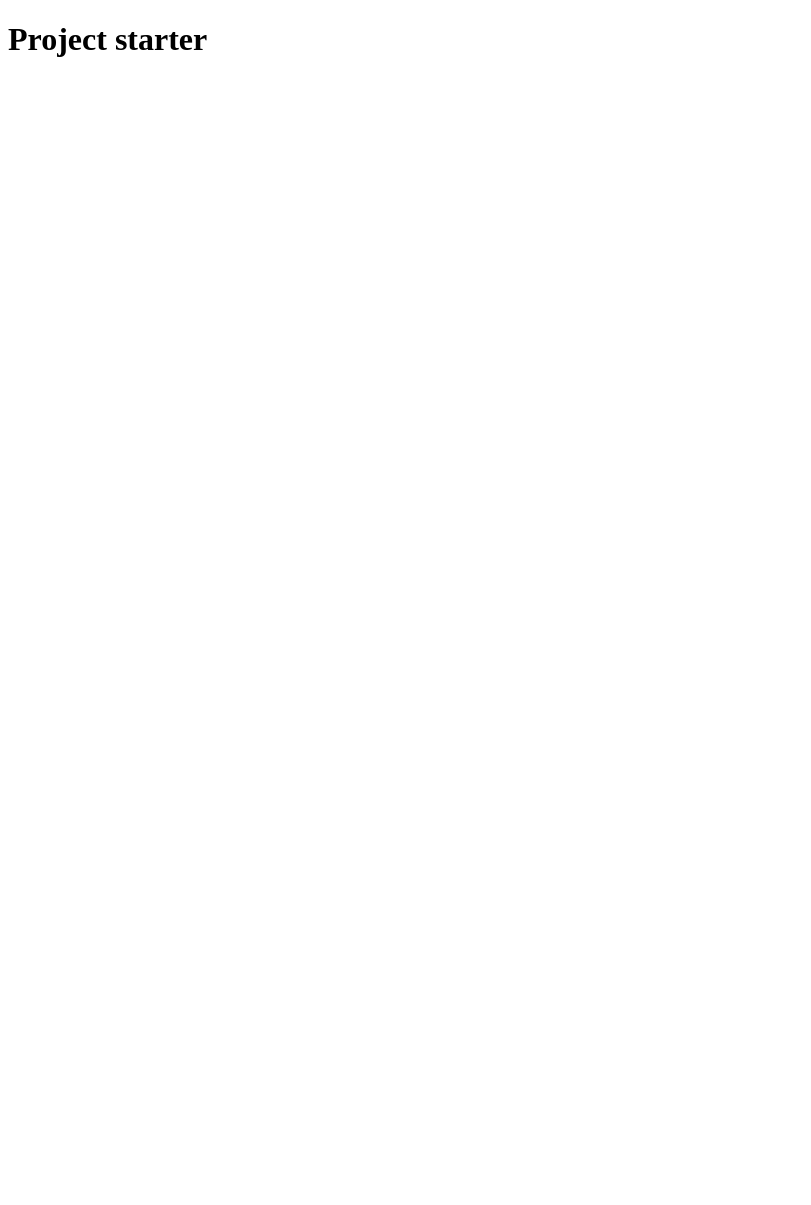
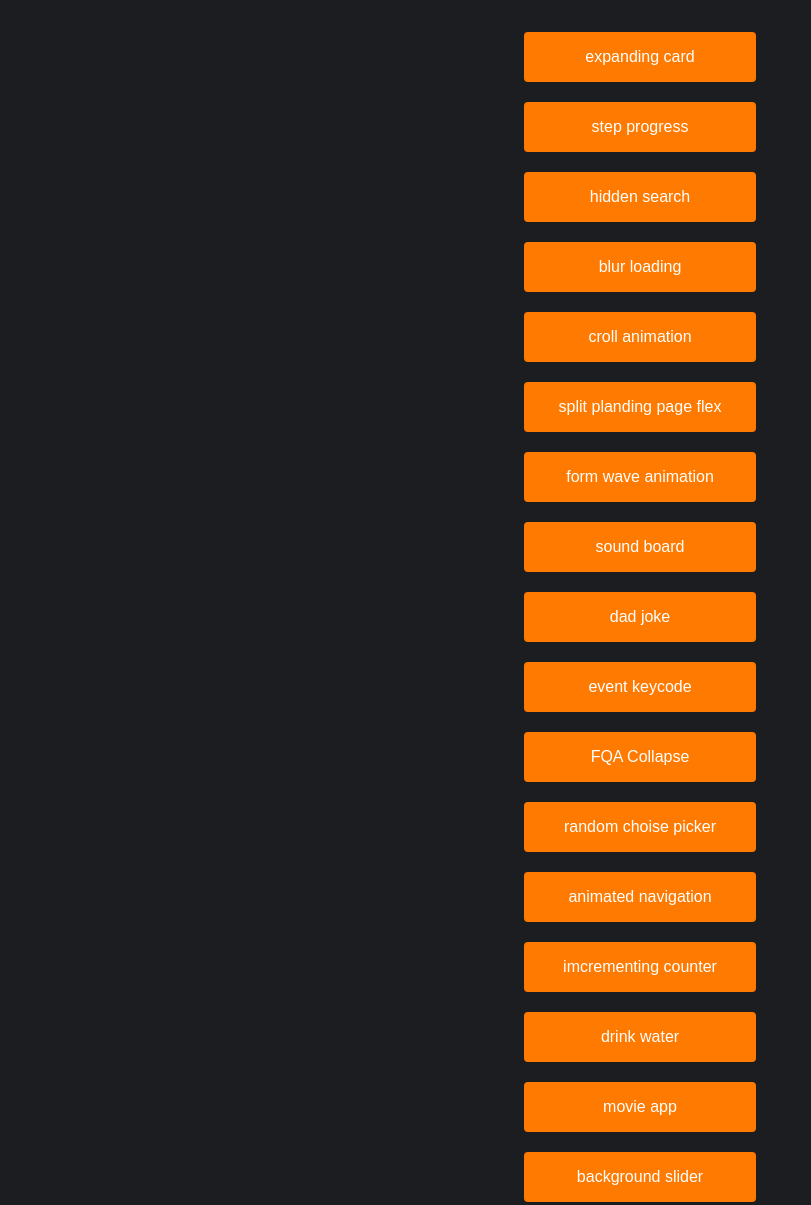
Before and after one commit to huynguyen294/50-project-web, a plain HTML site: page index.html in a window 1280 px wide. Shown: the top 1205 px of the page, without its empty margins (0-811 px from the left). Before the commit the page ends 800 px from the top, so only its background shows below. Drawn offline with Linux system fonts and the light colour scheme; a web font is replaced by a local one.

Commit message:
update index.html

```diff
--- a/index.html
+++ b/index.html
@@ -5,9 +5,67 @@
     <meta http-equiv="X-UA-Compatible" content="IE=edge">
     <meta name="viewport" content="width=device-width, initial-scale=1.0">
     <title>50 project web</title>
+    <style>
+        @import url('https://fonts.googleapis.com/css2?family=Muli:wght@400;700&display=swap');
+
+        *{
+            margin: 0;
+            padding: 0;
+        }
+
+        body{
+            font-family: 'Muli', sans-serif;
+        }
+
+        .container{
+            width: 100vw;
+            display: flex;
+            flex-direction: column;
+            justify-content: center;
+            align-items: center;
+            background-color: #1b1d21;
+        }
+
+        a:nth-of-type(1){
+            margin-top: 2em;
+        }
+
+        a{
+            background-color: #ff7a00;
+            text-decoration: none;
+            color: #fff;
+            width: 200px;
+            text-align: center;
+            margin: 10px;
+            padding: 1em;
+            border-radius: 4px;
+        }
+
+        a:hover{
+            transform: scale(.98);
+        }
+    </style>
 </head>
 <body>
-    <h1>Project starter</h1>
-    <a href="./00_project_starter/"></a>
+    <div class="container">
+        <a href="./01_expanding_card/">expanding card</a>
+        <a href="./02_step_progress/">step progress</a>
+        <a href="./04_hidden_search/">hidden search</a>
+        <a href="./05_blur_loading/">blur loading</a>
+        <a href="./06_croll_animation/">croll animation</a>
+        <a href="./07_split_planding_page_flex/">split planding page flex</a>
+        <a href="./08_form_wave_animation/">form wave animation</a>
+        <a href="./09_sound_board/">sound board</a>
+        <a href="./10_dad_joke/">dad joke</a>
+        <a href="./11_event_keycode/">event keycode</a>
+        <a href="./12_FQA_Collapse/">FQA Collapse</a>
+        <a href="./13_random_choise_picker/">random choise picker</a>
+        <a href="./14_animated_navigation/">animated navigation</a>
+        <a href="./15_imcrementing_counter/">imcrementing counter</a>
+        <a href="./16_drink_water/">drink water</a>
+        <a href="./17_movie_app/">movie app</a>
+        <a href="./18_background_slider/">background slider</a>
+        <a href="./19_theme_clock/">theme clock</a>
+    </div>
 </body>
 </html>
```
